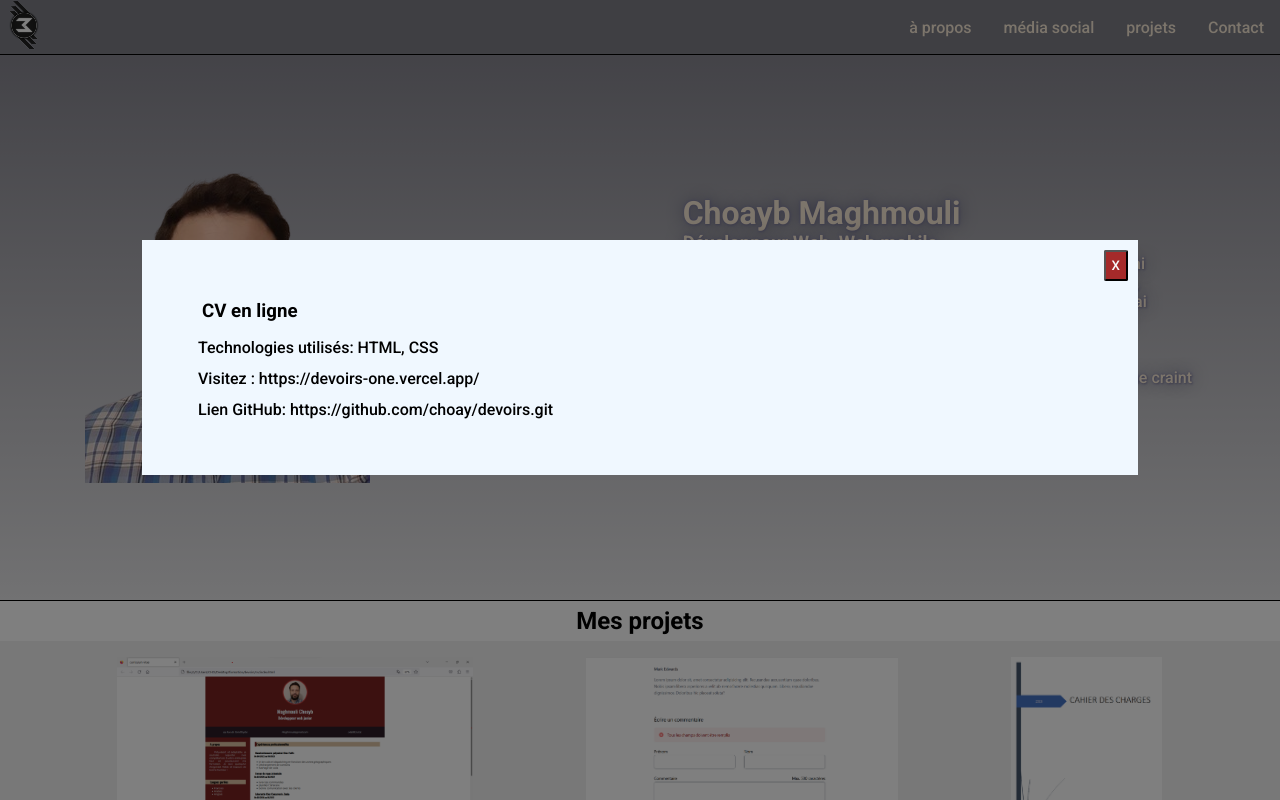
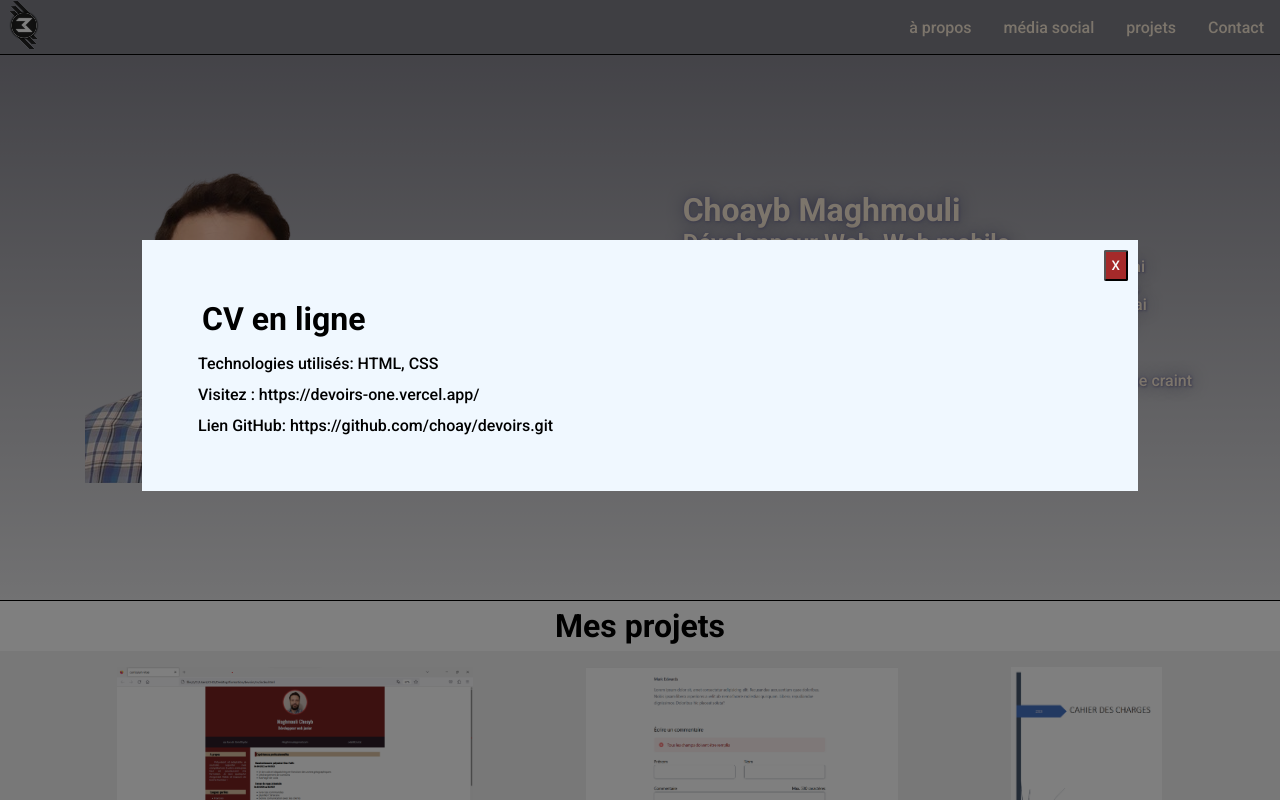
Before and after one commit to choay/devoirs-cef-portfolio-vue, a Vue app: page / in a window 1280 px wide. Both pictures are taken after a click on the element "CV en ligne". Shown: the top 800 px of the page. Built offline with nearby package versions, Linux system fonts and the light colour scheme.

Commit message:
portfolio

```diff
--- a/src/assets/main.css
+++ b/src/assets/main.css
@@ -17,7 +17,12 @@ a{
   color: antiquewhite;
   transition: all 0.3s ease 0s;
 }
-
+h1{
+  font-size: 1.5rem;
+}
+h2{
+  font-size: 2rem;
+}
 .logo{
   cursor: pointer;
 }
--- a/src/components/Apropos.vue
+++ b/src/components/Apropos.vue
@@ -4,8 +4,8 @@
             <img src="/photo-min.png" alt="photo de profile">
         </div>
         <div class="presentation">
-            <h1 id="about">Choayb Maghmouli</h1>
-            <h3>Développeur Web, Web mobile.</h3>
+            <h2 id="about">Choayb Maghmouli</h2>
+            <h1>Développeur Web, Web mobile.</h1>
             <p>Avec une expérience dans des laboratoires usines et entrepôt j’ai renforcé mes qualités humaines et professionnelles. Autonome, persévérant et fasciné par le développement et l'informatique, j'ai appris les bases de la creation des sites internet Html Css js en autodidacte .<br><br>
 
                 L'apprentissage est la seule chose que l'esprit n'épuise jamais, ne craint jamais et ne regrette jamais.
--- a/src/components/ModaleProjet.vue
+++ b/src/components/ModaleProjet.vue
@@ -6,7 +6,7 @@
 
         <div class="modal_card">
                 <button class="btn" @click="$emit('close')">X</button>
-                <h3>{{ info_projet_modal.titre }}</h3>
+                <h5>{{ info_projet_modal.titre }}</h5>
                 <p>Technologies utilisés: {{ info_projet_modal.techno }}</p>
                 <p>Visitez : <a :href="info_projet_modal.lienPdf" target="_blank">{{ info_projet_modal.lienPdf }}</a></p>
                 <p>Lien GitHub: <a :href="info_projet_modal.lienGithub" target="_blank">{{ info_projet_modal.lienGithub }}</a></p>
@@ -51,7 +51,8 @@
 .modal_card p{
     padding: 6px;
 }
-.modal_card h3{
+.modal_card h5{
+    font-size: 2rem;
     margin: 10px;
 }
 .modal_card a{
--- a/src/views/HomeView.vue
+++ b/src/views/HomeView.vue
@@ -4,13 +4,13 @@
 
     <Apropos/>
 
-        <h2 id="projet">Mes projets</h2>
+        <h3 id="projet">Mes projets</h3>
         <div class="projets">
             <ProjetCard v-for="(card, i) in dataProjet" :key="i"
             :info_projet="card"/>
         </div>
 
-        <h2 id="formContact">Evoyez votre message</h2>
+        <h3 id="formContact">Evoyez votre message</h3>
 
     <FormContactVue/>
 
@@ -82,7 +82,8 @@ onMounted(makeDataProjet)
 <style scoped>
 
 
-    h2{
+    h3{
+        font-size: 2rem;
         text-align: center;
         padding: 6px;
     }
```
